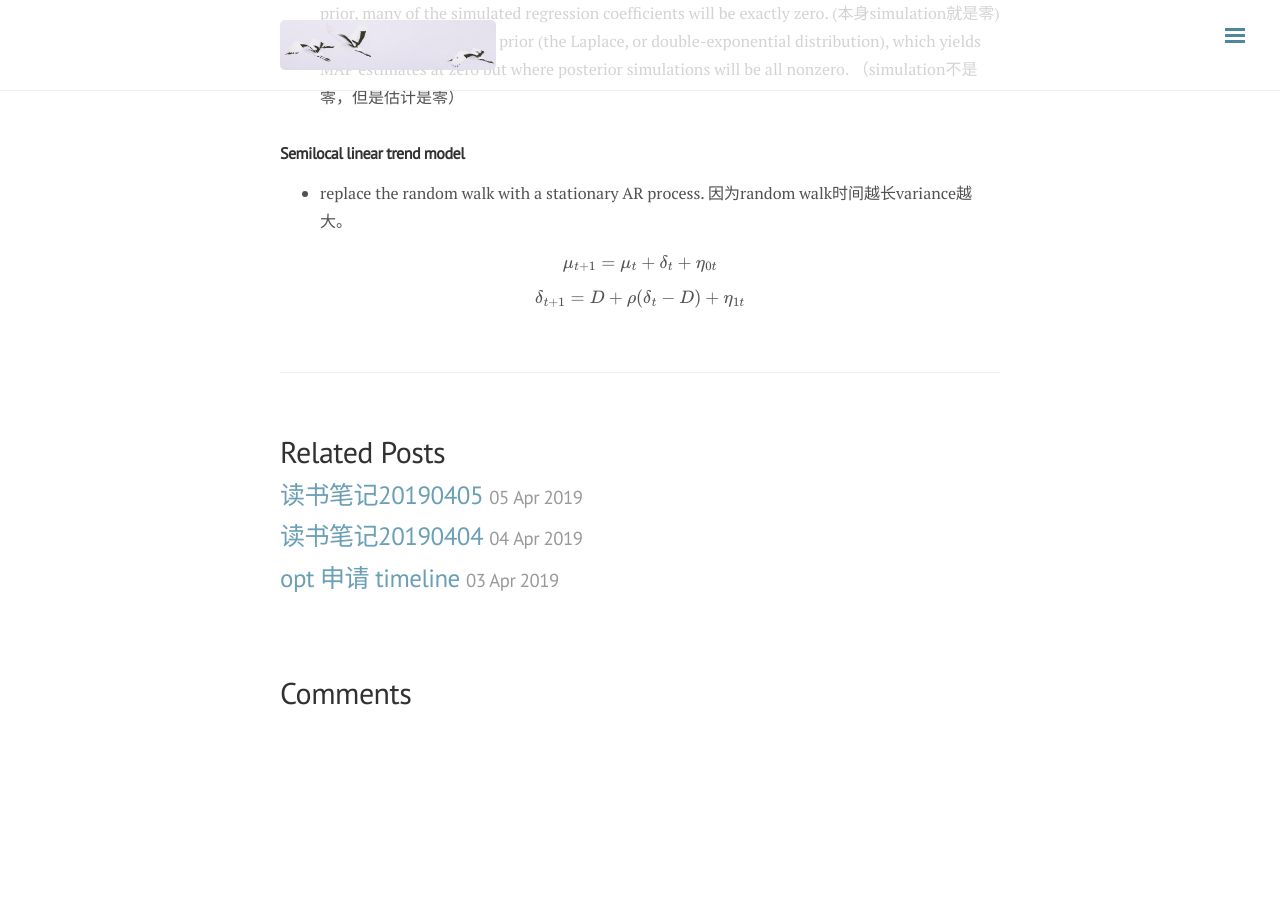
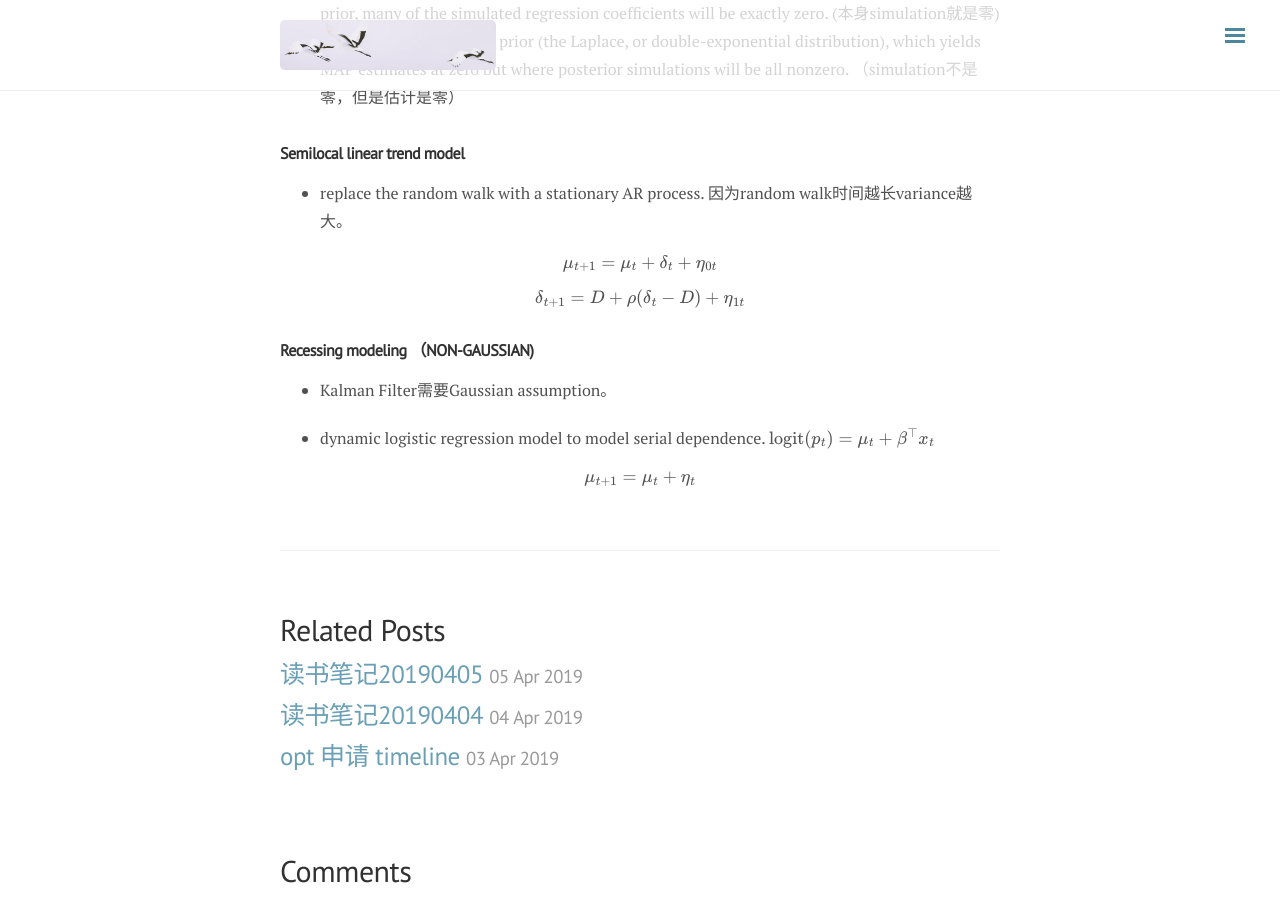
Before and after one commit to ylyy93/my_blog, a Jekyll site: the page built from _posts/google_blog/2019-04-04-bayesian-structural-time-series.md, in a window 1280 px wide and 900 px high, scrolled down 1910 px. Built offline with Jekyll 4.4.1, drawn with Linux system fonts in a browser that asks for light colours; nearby versions of some CDN libraries; formulas are drawn with MathJax 3; comment, search, counter and statistics services are not loaded; before the commit the page ends 2631 px from its top, so only the background shows below that.

Commit message:
rebuilding site Fri Apr  5 12:46:04 MDT 2019

```diff
--- a/_posts/google_blog/2019-04-04-bayesian-structural-time-series.md
+++ b/_posts/google_blog/2019-04-04-bayesian-structural-time-series.md
@@ -99,3 +99,15 @@ $$
 $$
 \delta_{t+1} = D + \rho(\delta_t - D) + \eta_{1t}
 $$
+
+### Recessing modeling （NON-GAUSSIAN)
+- Kalman Filter需要Gaussian assumption。
+
+- dynamic logistic regression model to model serial dependence.
+$$
+\text{logit}(p_t) = \mu_t + \beta^{\top} x_t
+$$
+
+$$
+\mu_{t+1} = \mu_t + \eta_t
+$$
```
